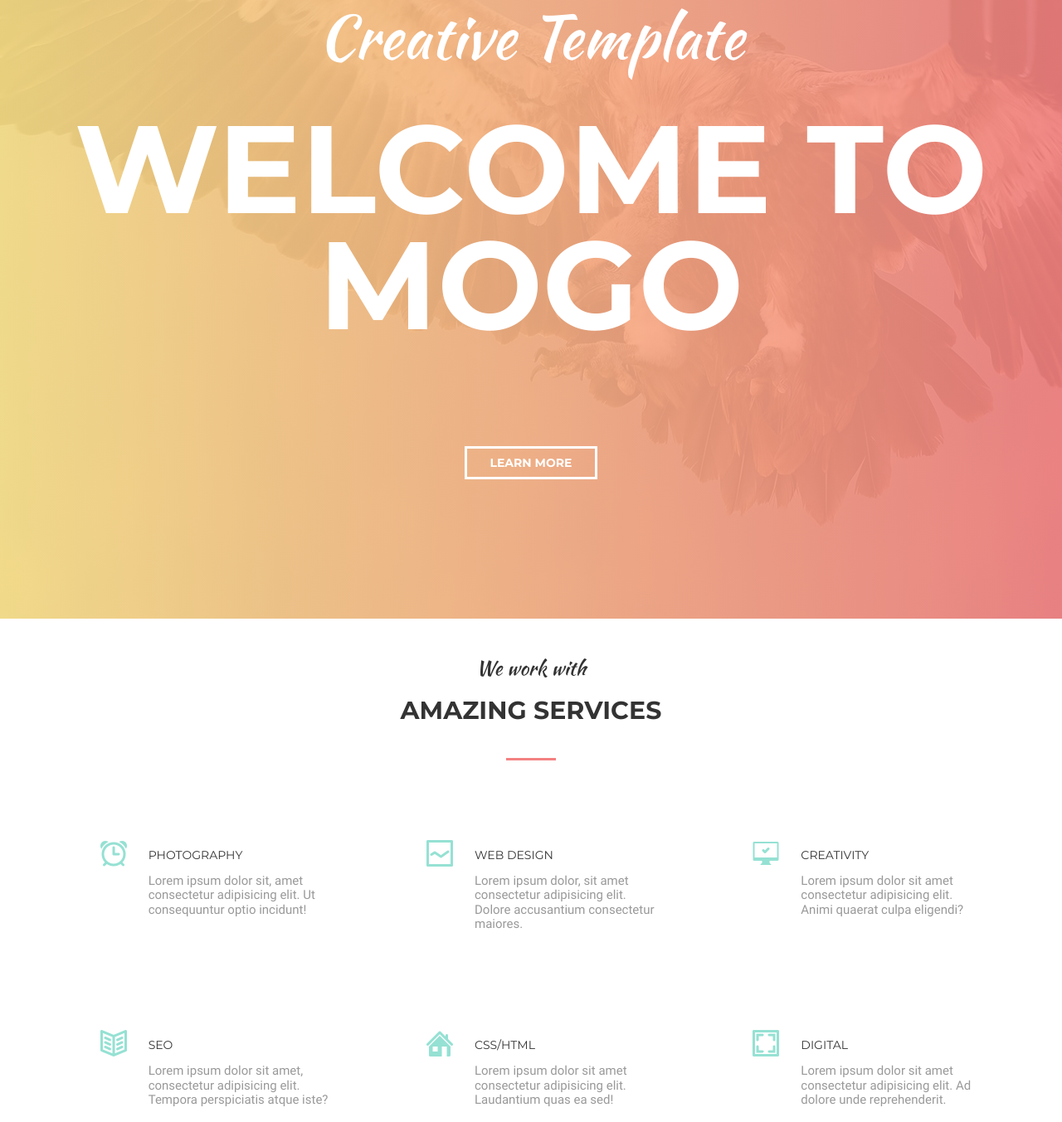
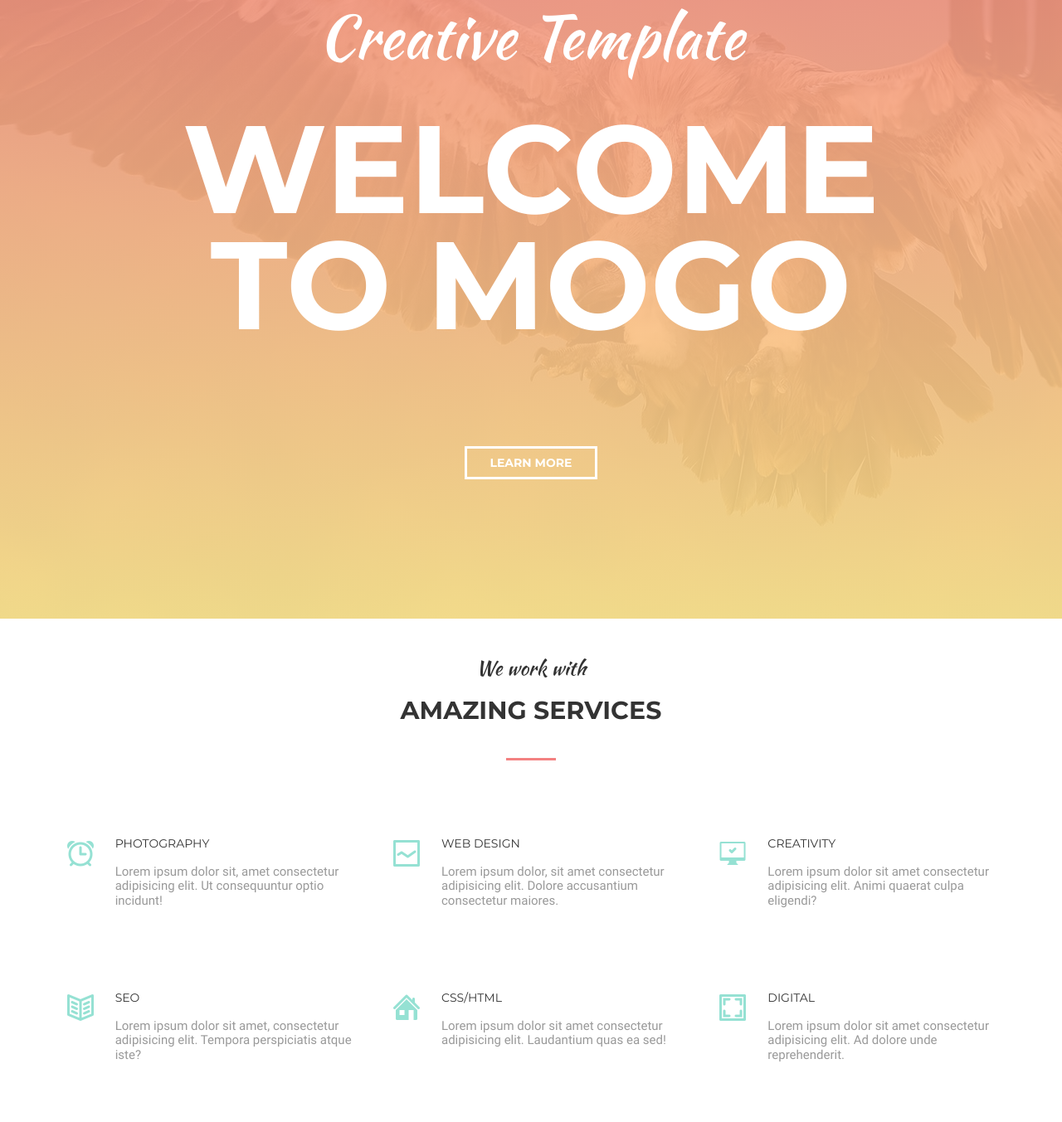
Before and after one commit to Whisker1927/HW, a plain HTML site: page module-10/index.html in a window 1280 px wide. Shown: the part 254-1607 px from the top of the page at 83% size. Drawn offline with Linux system fonts and the light colour scheme.

Commit message:
second commit

```diff
--- a/module-10/css/style.css
+++ b/module-10/css/style.css
@@ -1,12 +1,10 @@
 html {
   -webkit-box-sizing: border-box;
-          box-sizing: border-box;
 }
 *,
 *::before,
 *::after {
   -webkit-box-sizing: inherit;
-          box-sizing: inherit;
 }
 img {
   display: block;
@@ -14,57 +12,19 @@ img {
   height: auto;
 }
 .page-header {
-  background-image: -webkit-gradient(
-      linear,
-      left top, right top,
-      from(rgb(252, 227, 138, 0.9)),
-      to(rgb(243, 129, 129, 0.9))
-    ),
-    url(../img/banner-min.jpg);
-  background-image: -webkit-linear-gradient(
-      left,
-      rgb(252, 227, 138, 0.9) 0%,
-      rgb(243, 129, 129, 0.9) 100%
-    ),
-    url(../img/banner-min.jpg);
-  background-image: -o-linear-gradient(
-      left,
-      rgb(252, 227, 138, 0.9) 0%,
-      rgb(243, 129, 129, 0.9) 100%
-    ),
-    url(../img/banner-min.jpg);
   background-image: linear-gradient(
-      90deg,
-      rgb(252, 227, 138, 0.9) 0%,
-      rgb(243, 129, 129, 0.9) 100%
+      to bottom,
+      rgb(243, 129, 129, 0.9) 0%,
+      rgb(252, 227, 138, 0.9) 100%
     ),
     url(../img/banner-min.jpg);
   background-repeat: no-repeat;
   background-position: center;
   min-height: 1000px;
-  margin-bottom: 46px;
 }
+
 @media (-webkit-min-device-pixel-ratio: 2), (-o-min-device-pixel-ratio: 2/1), (min-resolution: 192dpi), (min-resolution: 2dppx) {
   .page-header {
-    background-image: -webkit-gradient(
-        linear,
-        left top, right top,
-        from(rgb(252, 227, 138, 0.9)),
-        to(rgb(243, 129, 129, 0.9))
-      ),
-      url(../img/banner@2x-min.jpg);
-    background-image: -webkit-linear-gradient(
-        left,
-        rgb(252, 227, 138, 0.9) 0%,
-        rgb(243, 129, 129, 0.9) 100%
-      ),
-      url(../img/banner@2x-min.jpg);
-    background-image: -o-linear-gradient(
-        left,
-        rgb(252, 227, 138, 0.9) 0%,
-        rgb(243, 129, 129, 0.9) 100%
-      ),
-      url(../img/banner@2x-min.jpg);
     background-image: linear-gradient(
         90deg,
         rgb(252, 227, 138, 0.9) 0%,
@@ -136,7 +96,7 @@ img {
        -o-transition-timing-function: linear;
           transition-timing-function: linear;
 }
-.site-navigation__link--text:hover::after {
+.site-navigation__link:hover::after {
   width: 100%;
 }
 .site-navigation__link:hover {
@@ -166,6 +126,7 @@ img {
   line-height: 140px;
   color: #ffffff;
   margin: 0 0 124px 0;
+  padding: 0 180px;
   text-transform: uppercase;
   text-align: center;
 }
@@ -183,7 +144,7 @@ img {
   border: 3px solid #ffffff;
 }
 .page-front__link:hover {
-  background-color: #fce38a;
+  background-color: #f80303;
 }
 .services__desc {
   font-family: "Kaushan Script";
@@ -221,7 +182,7 @@ img {
   padding: 0 10px;
 }
 .services__item {
-  width: 300px;
+  width: 380px;
   padding-left: 82px;
   position: relative;
 }
@@ -240,22 +201,22 @@ img {
   left: 20px;
   top: 0;
 }
-.services__item-1::before {
+.services__icon--alarm::before {
   background-image: url(../img/icon-1.png);
 }
-.services__item-2::before {
+.services__icon--line-graph::before {
   background-image: url(../img/icon-2.png);
 }
-.services__item-3::before {
+.services__icon--computer::before {
   background-image: url(../img/icon-3.png);
 }
-.services__item-4::before {
+.services__icon--book::before {
   background-image: url(../img/icon-4.png);
 }
-.services__item-5::before {
+.services__icon--home::before {
   background-image: url(../img/icon-5.png);
 }
-.services__item-6::before {
+.services__icon--image::before {
   background-image: url(../img/icon-6.png);
 }
 .services__headline {
@@ -264,15 +225,19 @@ img {
   font-size: 14px;
   color: #333333;
   text-transform: uppercase;
+  margin: 0;
+  margin-bottom: 18px;
 }
 .services__text {
   font-family: "Roboto";
   font-weight: 400;
   font-size: 15px;
   color: #999999;
+  margin: 0;
 }
 .services {
-  margin-bottom: 92px;
+  padding-top: 46px;
+  padding-bottom: 92px;
 }
 .team__desc {
   font-family: "Kaushan Script";
@@ -446,7 +411,7 @@ img {
   color: #999999;
 }
 .page-main {
-  margin-bottom: 82px;
+  padding-bottom: 82px;
 }
 .page-ftr {
   min-height: 62px;
--- a/module-10/index.html
+++ b/module-10/index.html
@@ -16,19 +16,19 @@
           <a href="#" class="link site-navigation__logo">MoGo</a>
           <ul class="list site-navigation__list">
             <li class="site-navigation__item">
-              <a href="#" class="link site-navigation__link site-navigation__link--text">about</a>
+              <a href="#" class="link site-navigation__link">about</a>
             </li>
             <li class="site-navigation__item">
-              <a href="#" class="link site-navigation__link site-navigation__link--text">service</a>
+              <a href="#" class="link site-navigation__link">service</a>
             </li>
             <li class="site-navigation__item">
-              <a href="#" class="link site-navigation__link site-navigation__link--text">work</a>
+              <a href="#" class="link site-navigation__link">work</a>
             </li>
             <li class="site-navigation__item">
-              <a href="#" class="link site-navigation__link site-navigation__link--text">blog</a>
+              <a href="#" class="link site-navigation__link">blog</a>
             </li>
             <li class="site-navigation__item">
-              <a href="#" class="link site-navigation__link site-navigation__link--text">contact</a>
+              <a href="#" class="link site-navigation__link">contact</a>
             </li>
             <li class="site-navigation__item">
               <a href="#" class="link site-navigation__link">
@@ -60,42 +60,42 @@
         <p class="services__desc">We work with</p>
         <h2 class="services__title">amazing services</h2>
         <ul class="list services__list">
-          <li class="services__item services__item-1">
+          <li class="services__item services__icon--alarm">
             <h3 class="services__headline">photography</h3>
             <p class="services__text">
               Lorem ipsum dolor sit, amet consectetur adipisicing elit. Ut
               consequuntur optio incidunt!
             </p>
           </li>
-          <li class="services__item services__item-2">
+          <li class="services__item services__icon--line-graph">
             <h3 class="services__headline">web design</h3>
             <p class="services__text">
               Lorem ipsum dolor, sit amet consectetur adipisicing elit. Dolore
               accusantium consectetur maiores.
             </p>
           </li>
-          <li class="services__item services__item-3">
+          <li class="services__item services__icon--computer">
             <h3 class="services__headline">creativity</h3>
             <p class="services__text">
               Lorem ipsum dolor sit amet consectetur adipisicing elit. Animi
               quaerat culpa eligendi?
             </p>
           </li>
-          <li class="services__item services__item-4">
+          <li class="services__item services__icon--book">
             <h3 class="services__headline">seo</h3>
             <p class="services__text">
               Lorem ipsum dolor sit amet, consectetur adipisicing elit. Tempora
               perspiciatis atque iste?
             </p>
           </li>
-          <li class="services__item services__item-5">
+          <li class="services__item services__icon--home">
             <h3 class="services__headline">css/html</h3>
             <p class="services__text">
               Lorem ipsum dolor sit amet consectetur adipisicing elit.
               Laudantium quas ea sed!
             </p>
           </li>
-          <li class="services__item services__item-6">
+          <li class="services__item services__icon--image">
             <h3 class="services__headline">digital</h3>
             <p class="services__text">
               Lorem ipsum dolor sit amet consectetur adipisicing elit. Ad dolore
```
